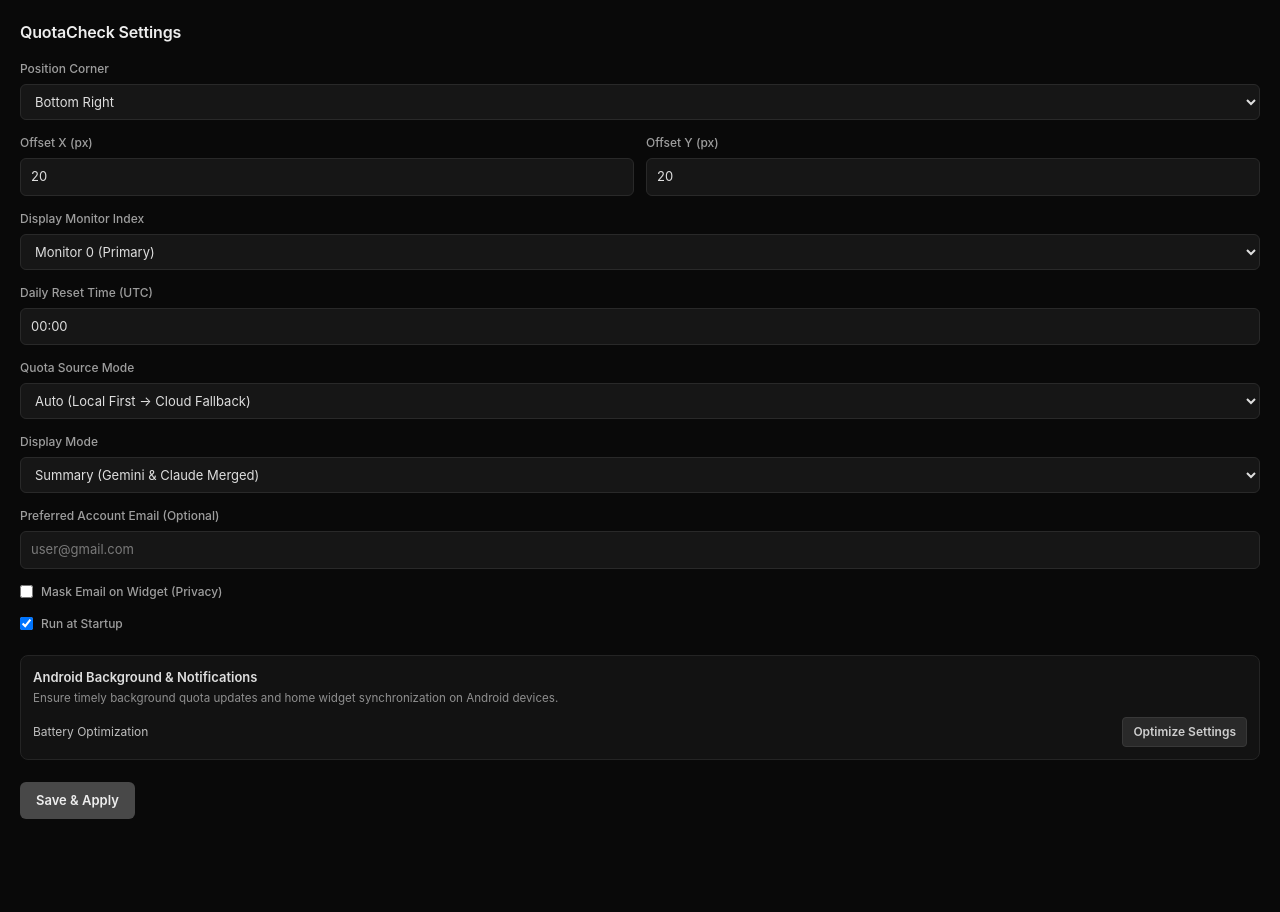
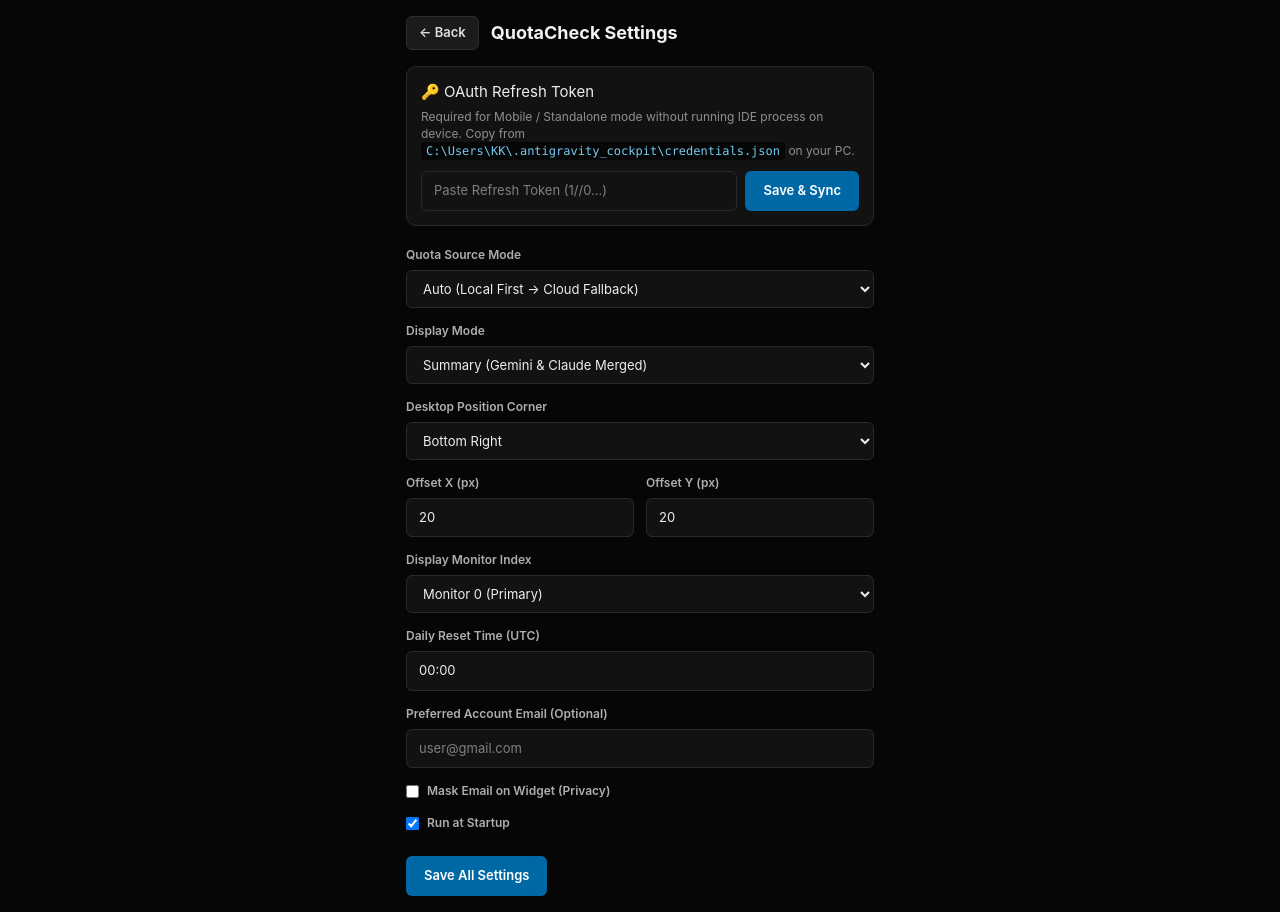
Before and after one commit to BKungBK/QuotaCheck, a SvelteKit app: page /settings in a window 1280 px wide. Before the commit the page ends 839 px from the top, so only its background shows below. Built offline with nearby package versions, Linux system fonts and the light colour scheme.

Commit message:
feat: Add Settings ⚙️ button navigation and dedicated OAuth token setup

```diff
--- a/src/routes/+page.svelte
+++ b/src/routes/+page.svelte
@@ -260,6 +260,13 @@
           <path d="M21.5 2v6h-6M2.5 22v-6h6M2 11.5a10 10 0 0 1 18.8-4.3M22 12.5a10 10 0 0 1-18.8 4.2"/>
         </svg>
       </button>
+
+      <a href="/settings" class="btn-icon" title="Settings">
+        <svg class="refresh-icon" viewBox="0 0 24 24" fill="none" stroke="currentColor" stroke-width="2">
+          <path d="M12 15a3 3 0 1 0 0-6 3 3 0 0 0 0 6z"/>
+          <path d="M19.4 15a1.65 1.65 0 0 0 .33 1.82l.06.06a2 2 0 0 1 0 2.83 2 2 0 0 1-2.83 0l-.06-.06a1.65 1.65 0 0 0-1.82-.33 1.65 1.65 0 0 0-1 1.51V21a2 2 0 0 1-2 2 2 2 0 0 1-2-2v-.09A1.65 1.65 0 0 0 9 19.4a1.65 1.65 0 0 0-1.82.33l-.06.06a2 2 0 0 1-2.83 0 2 2 0 0 1 0-2.83l.06-.06a1.65 1.65 0 0 0 .33-1.82 1.65 1.65 0 0 0-1.51-1H3a2 2 0 0 1-2-2 2 2 0 0 1 2-2h.09A1.65 1.65 0 0 0 4.6 9a1.65 1.65 0 0 0-.33-1.82l-.06-.06a2 2 0 0 1 0-2.83 2 2 0 0 1 2.83 0l.06.06a1.65 1.65 0 0 0 1.82.33H9a1.65 1.65 0 0 0 1-1.51V3a2 2 0 0 1 2-2 2 2 0 0 1 2 2v.09a1.65 1.65 0 0 0 1 1.51 1.65 1.65 0 0 0 1.82-.33l.06-.06a2 2 0 0 1 2.83 0 2 2 0 0 1 0 2.83l-.06.06a1.65 1.65 0 0 0-.33 1.82V9a1.65 1.65 0 0 0 1.51 1H21a2 2 0 0 1 2 2 2 2 0 0 1-2 2h-.09a1.65 1.65 0 0 0-1.51 1z"/>
+        </svg>
+      </a>
 
       <div class="live-badge" role="status" aria-live="polite" id="widget-status" title={statusTooltip}>
         <span
--- a/src/routes/settings/+page.svelte
+++ b/src/routes/settings/+page.svelte
@@ -33,13 +33,19 @@
   });
 
   let statusMsg = $state("");
+  let tokenStatusMsg = $state("");
   let isSaving = $state(false);
+  let isSavingToken = $state(false);
   let monitorCount = $state(1);
+  let refreshTokenInput = $state("");
 
   onMount(async () => {
     try {
       const loaded = await invoke<Config>("get_config");
       config = loaded;
+      if (config.refresh_token_override) {
+        refreshTokenInput = config.refresh_token_override;
+      }
     } catch (e) {
       console.error("Failed to load config", e);
     }
@@ -51,10 +57,30 @@
     }
   });
 
+  async function handleSaveToken() {
+    if (!refreshTokenInput.trim()) return;
+    isSavingToken = true;
+    tokenStatusMsg = "";
+    try {
+      // 1. Try Android EncryptedSharedPreferences plugin
+      await invoke("plugin:quota|saveRefreshToken", { token: refreshTokenInput.trim() });
+      tokenStatusMsg = "Token saved to Android Secure Storage & Sync Triggered!";
+    } catch (_e) {
+      // 2. Desktop config fallback
+      config.refresh_token_override = refreshTokenInput.trim();
+      await invoke("save_config", { newConfig: config });
+      tokenStatusMsg = "Token saved to Config!";
+    } finally {
+      isSavingToken = false;
+      setTimeout(() => { tokenStatusMsg = ""; }, 3000);
+    }
+  }
+
   async function handleSave() {
     isSaving = true;
     statusMsg = "";
     try {
+      config.refresh_token_override = refreshTokenInput.trim();
       await invoke("save_config", { newConfig: config });
       statusMsg = "Saved & Applied Successfully!";
       setTimeout(() => { statusMsg = ""; }, 3000);
@@ -64,14 +90,65 @@
       isSaving = false;
     }
   }
+
+  function goBack() {
+    window.location.href = "/";
+  }
 </script>
 
 <div class="settings-container">
-  <h2>QuotaCheck Settings</h2>
+  <div class="header-nav">
+    <button type="button" class="btn-back" onclick={goBack}>
+      ← Back
+    </button>
+    <h2>QuotaCheck Settings</h2>
+  </div>
+
+  <!-- OAuth Refresh Token Section (High Priority for Mobile) -->
+  <div class="token-card">
+    <div class="card-header">
+      <h3>🔑 OAuth Refresh Token</h3>
+    </div>
+    <p class="card-desc">
+      Required for Mobile / Standalone mode without running IDE process on device.
+      Copy from <code>C:\Users\KK\.antigravity_cockpit\credentials.json</code> on your PC.
+    </p>
+
+    <div class="token-input-group">
+      <input
+        type="password"
+        placeholder="Paste Refresh Token (1//0...)"
+        bind:value={refreshTokenInput}
+      />
+      <button type="button" class="btn-primary" onclick={handleSaveToken} disabled={isSavingToken}>
+        {isSavingToken ? "Saving..." : "Save & Sync"}
+      </button>
+    </div>
+    {#if tokenStatusMsg}
+      <span class="status-msg green">{tokenStatusMsg}</span>
+    {/if}
+  </div>
 
   <form onsubmit={(e) => { e.preventDefault(); handleSave(); }}>
     <div class="form-group">
-      <label for="corner">Position Corner</label>
+      <label for="quota_source_mode">Quota Source Mode</label>
+      <select id="quota_source_mode" bind:value={config.quota_source_mode}>
+        <option value="auto">Auto (Local First → Cloud Fallback)</option>
+        <option value="local">Local Language Server Only</option>
+        <option value="cloud">Cloud OAuth API Only</option>
+      </select>
+    </div>
+
+    <div class="form-group">
+      <label for="display_mode">Display Mode</label>
+      <select id="display_mode" bind:value={config.display_mode}>
+        <option value="summary">Summary (Gemini & Claude Merged)</option>
+        <option value="detailed">Detailed (All Individual Models)</option>
+      </select>
+    </div>
+
+    <div class="form-group">
+      <label for="corner">Desktop Position Corner</label>
       <select id="corner" bind:value={config.position_corner}>
         <option value="bottom-right">Bottom Right</option>
         <option value="bottom-left">Bottom Left</option>
@@ -108,23 +185,6 @@
     </div>
 
     <div class="form-group">
-      <label for="quota_source_mode">Quota Source Mode</label>
-      <select id="quota_source_mode" bind:value={config.quota_source_mode}>
-        <option value="auto">Auto (Local First → Cloud Fallback)</option>
-        <option value="local">Local Language Server Only</option>
-        <option value="cloud">Cloud OAuth API Only</option>
-      </select>
-    </div>
-
-    <div class="form-group">
-      <label for="display_mode">Display Mode</label>
-      <select id="display_mode" bind:value={config.display_mode}>
-        <option value="summary">Summary (Gemini & Claude Merged)</option>
-        <option value="detailed">Detailed (All Individual Models)</option>
-      </select>
-    </div>
-
-    <div class="form-group">
       <label for="preferred_account">Preferred Account Email (Optional)</label>
       <input id="preferred_account" type="text" bind:value={config.preferred_account} placeholder="user@gmail.com" />
     </div>
@@ -143,28 +203,9 @@
       </label>
     </div>
 
-    <!-- Android Specific Settings Card -->
-    <div class="android-card">
-      <h3>Android Background & Notifications</h3>
-      <p class="card-desc">Ensure timely background quota updates and home widget synchronization on Android devices.</p>
-
-      <div class="card-action">
-        <span>Battery Optimization</span>
-        <button type="button" class="btn-secondary" onclick={() => {
-          try {
-            invoke("triggerManualSync");
-          } catch (e) {
-            console.log("Android battery optimization action triggered");
-          }
-        }}>
-          Optimize Settings
-        </button>
-      </div>
-    </div>
-
     <div class="form-actions">
-      <button type="submit" disabled={isSaving}>
-        {isSaving ? "Saving..." : "Save & Apply"}
+      <button type="submit" class="btn-primary" disabled={isSaving}>
+        {isSaving ? "Saving..." : "Save All Settings"}
       </button>
       {#if statusMsg}
         <span class="status-msg">{statusMsg}</span>
@@ -177,24 +218,79 @@
   :global(body) {
     margin: 0;
     padding: 0;
-    font-family: "Inter", system-ui, sans-serif;
-    background: oklch(14% 0 0);
+    font-family: "Inter", system-ui, -apple-system, sans-serif;
+    background: oklch(12% 0 0);
     color: oklch(90% 0 0);
     user-select: none;
   }
 
   .settings-container {
-    padding: 20px;
+    padding: 16px;
     box-sizing: border-box;
+    max-width: 500px;
+    margin: 0 auto;
+  }
+
+  .header-nav {
+    display: flex;
+    align-items: center;
+    gap: 12px;
+    margin-bottom: 16px;
+  }
+
+  .btn-back {
+    padding: 6px 12px;
+    background: oklch(22% 0 0);
+    border: 1px solid oklch(30% 0 0);
+    border-radius: 6px;
+    color: oklch(90% 0 0);
+    font-size: 0.8125rem;
+    font-weight: 600;
+    cursor: pointer;
   }
 
   h2 {
-    font-size: 1rem;
-    font-weight: 600;
-    margin-top: 0;
-    margin-bottom: 16px;
+    font-size: 1.125rem;
+    font-weight: 700;
+    margin: 0;
+    color: oklch(96% 0 0);
+  }
+
+  .token-card {
+    background: oklch(18% 0 0);
+    border: 1px solid oklch(28% 0 0);
+    border-radius: 10px;
+    padding: 14px;
+    margin-bottom: 20px;
+  }
+
+  .token-card h3 {
+    margin: 0 0 6px 0;
+    font-size: 0.9375rem;
     color: oklch(95% 0 0);
-    letter-spacing: -0.01em;
+  }
+
+  .card-desc {
+    margin: 0 0 12px 0;
+    font-size: 0.75rem;
+    color: oklch(65% 0 0);
+    line-height: 1.4;
+  }
+
+  .card-desc code {
+    background: oklch(12% 0 0);
+    padding: 2px 5px;
+    border-radius: 4px;
+    color: oklch(80% 0.1 230);
+  }
+
+  .token-input-group {
+    display: flex;
+    gap: 8px;
+  }
+
+  .token-input-group input {
+    flex: 1;
   }
 
   form {
@@ -219,25 +315,26 @@
 
   label {
     font-size: 0.75rem;
-    font-weight: 500;
-    color: oklch(70% 0 0);
+    font-weight: 600;
+    color: oklch(75% 0 0);
   }
 
   input[type="number"],
   input[type="text"],
+  input[type="password"],
   select {
-    padding: 8px 10px;
+    padding: 9px 12px;
     border-radius: 6px;
     border: 1px solid oklch(28% 0 0);
-    background: oklch(20% 0 0);
-    color: oklch(90% 0 0);
+    background: oklch(18% 0 0);
+    color: oklch(95% 0 0);
     font-size: 0.8125rem;
     outline: none;
     transition: border-color 0.2s;
   }
 
   input:focus, select:focus {
-    border-color: oklch(55% 0 0);
+    border-color: oklch(60% 0.15 230);
   }
 
   .checkbox-group label {
@@ -248,16 +345,16 @@
   }
 
   .form-actions {
-    margin-top: 8px;
+    margin-top: 10px;
     display: flex;
     align-items: center;
     gap: 12px;
   }
 
-  button {
-    padding: 9px 16px;
-    background: oklch(40% 0 0);
-    color: oklch(95% 0 0);
+  .btn-primary {
+    padding: 10px 18px;
+    background: oklch(48% 0.16 230);
+    color: #fff;
     border: none;
     border-radius: 6px;
     font-weight: 600;
@@ -266,56 +363,13 @@
     transition: background 0.2s;
   }
 
-  button:hover:not(:disabled) {
-    background: oklch(50% 0 0);
+  .btn-primary:hover:not(:disabled) {
+    background: oklch(55% 0.16 230);
   }
 
-  button:disabled {
+  .btn-primary:disabled {
     opacity: 0.6;
     cursor: not-allowed;
-  }
-
-  .android-card {
-    margin-top: 8px;
-    padding: 12px;
-    background: oklch(18% 0 0);
-    border: 1px solid oklch(26% 0 0);
-    border-radius: 8px;
-  }
-
-  .android-card h3 {
-    margin: 0 0 4px 0;
-    font-size: 0.8125rem;
-    color: oklch(90% 0 0);
-    font-weight: 600;
-  }
-
-  .card-desc {
-    margin: 0 0 10px 0;
-    font-size: 0.725rem;
-    color: oklch(65% 0 0);
-    line-height: 1.35;
-  }
-
-  .card-action {
-    display: flex;
-    justify-content: space-between;
-    align-items: center;
-    font-size: 0.75rem;
-    color: oklch(80% 0 0);
-  }
-
-  .btn-secondary {
-    padding: 5px 10px;
-    background: oklch(28% 0 0);
-    color: oklch(85% 0 0);
-    font-size: 0.75rem;
-    border-radius: 4px;
-    border: 1px solid oklch(34% 0 0);
-  }
-
-  .btn-secondary:hover {
-    background: oklch(35% 0 0);
   }
 
   .status-msg {
```
